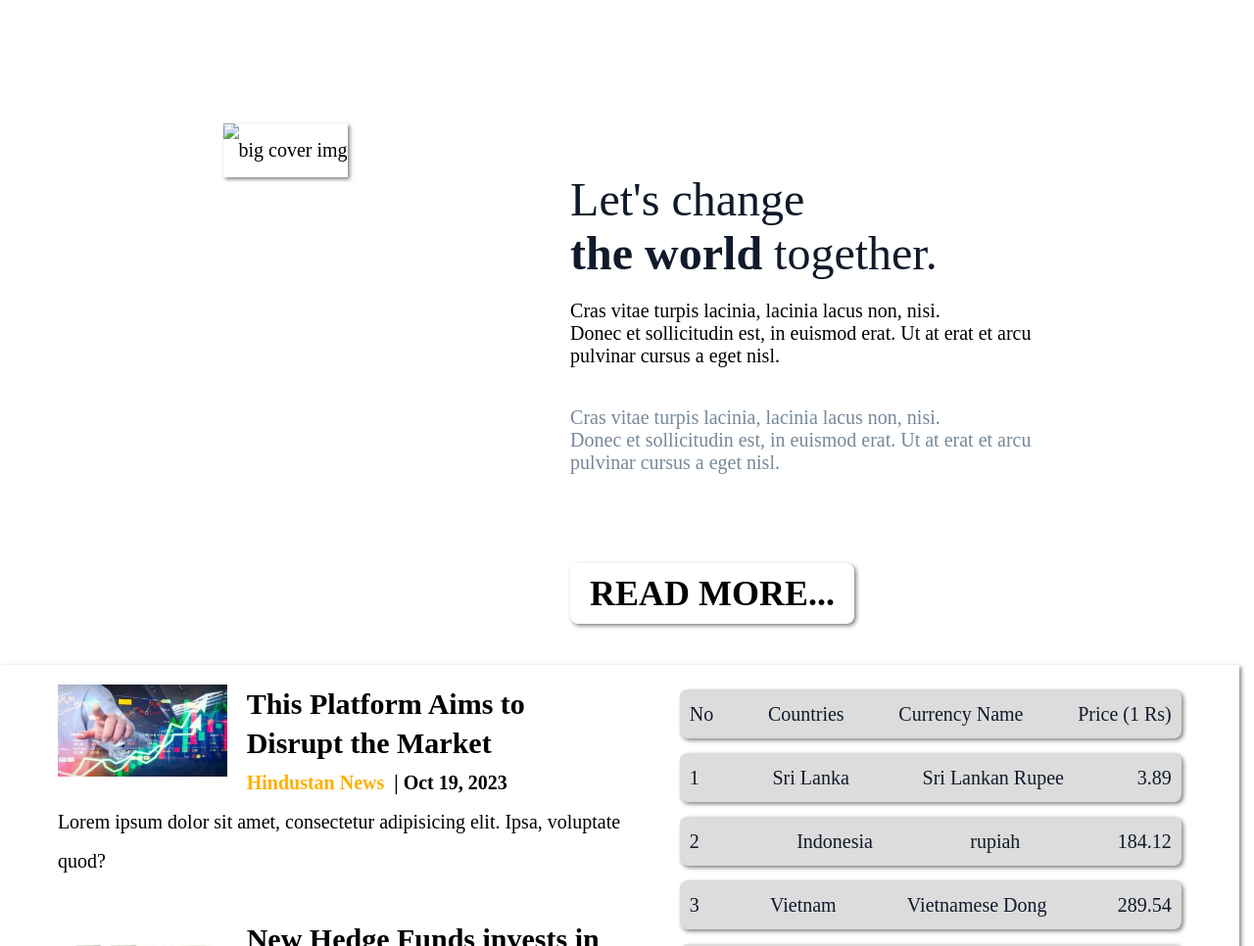
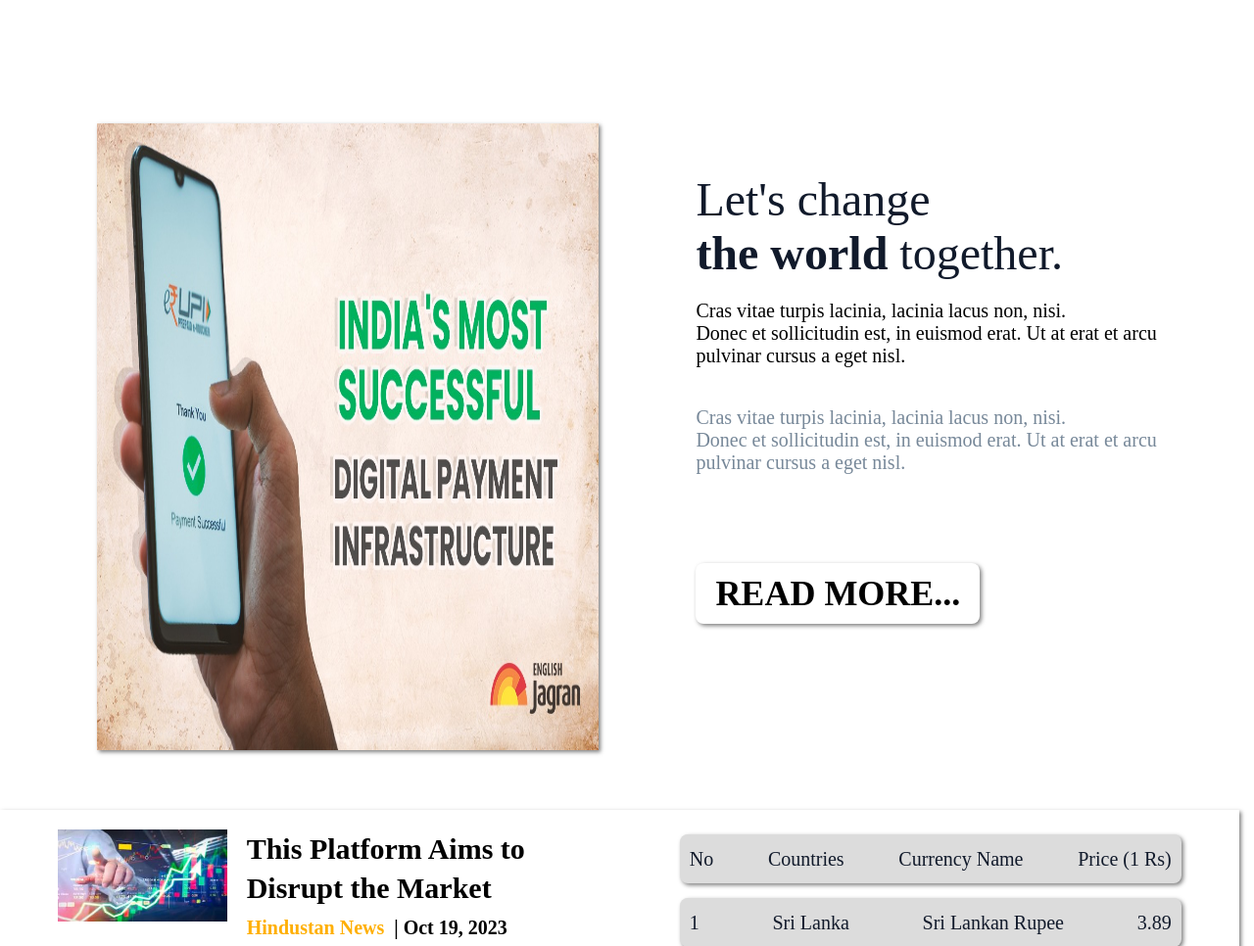
Before and after one commit to atanushil/internetBanking-index, a plain HTML site: page index.html in a window 1280 px wide. Shown: the part 1200-2166 px from the top of the page at 98% size. Drawn offline with nearby package versions, Linux system fonts and the light colour scheme; the site is published under a folder, as on GitHub Pages, so addresses that start at the root find nothing.

Commit message:
Update index.html
Signed-off-by: Atanu Shil <129635236+atanushil@users.noreply.github.com>

```diff
--- a/index.html
+++ b/index.html
@@ -773,7 +773,7 @@
         </div>
         <div class="ads">
             <div class="big-logo">
-                <img src="/cover.jpeg" alt="big cover img">
+                <img src="./cover.jpeg" alt="big cover img">
             </div>
             <div class="content">
                 <p id="comment">
```
